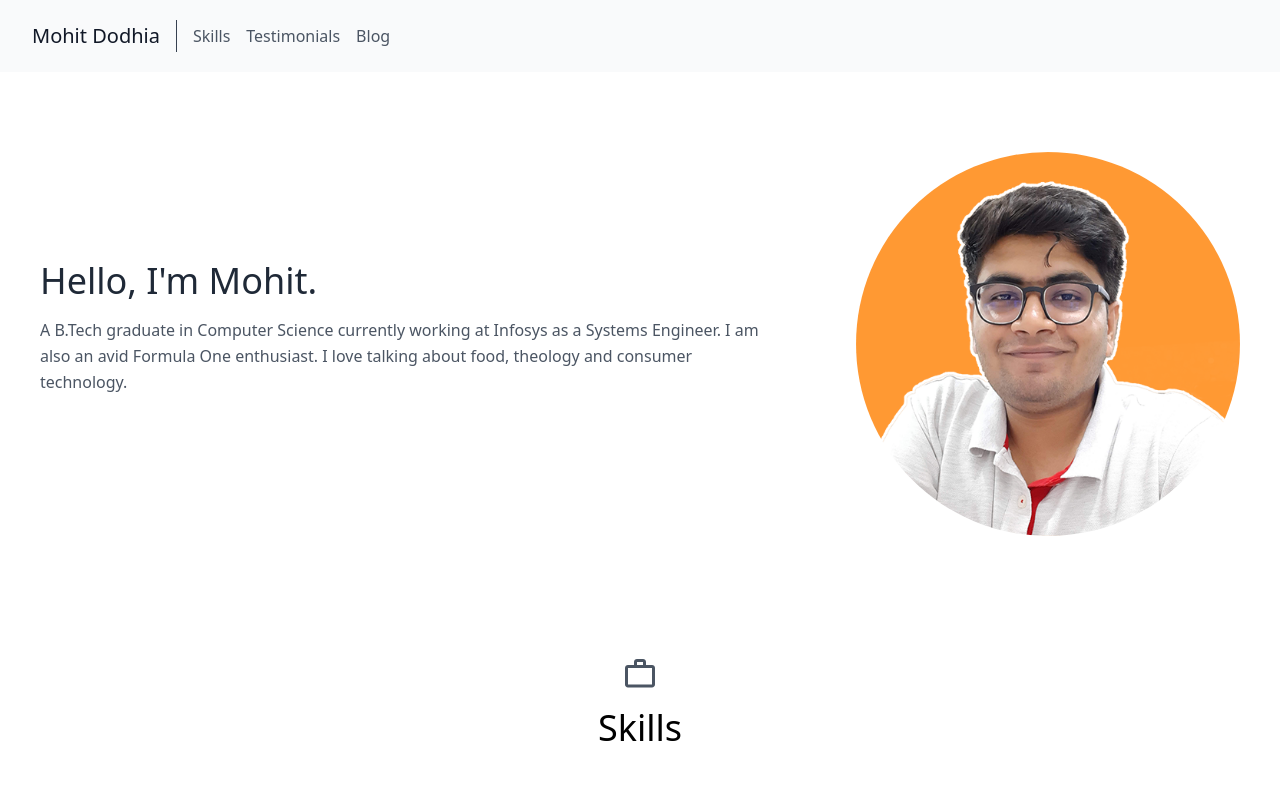
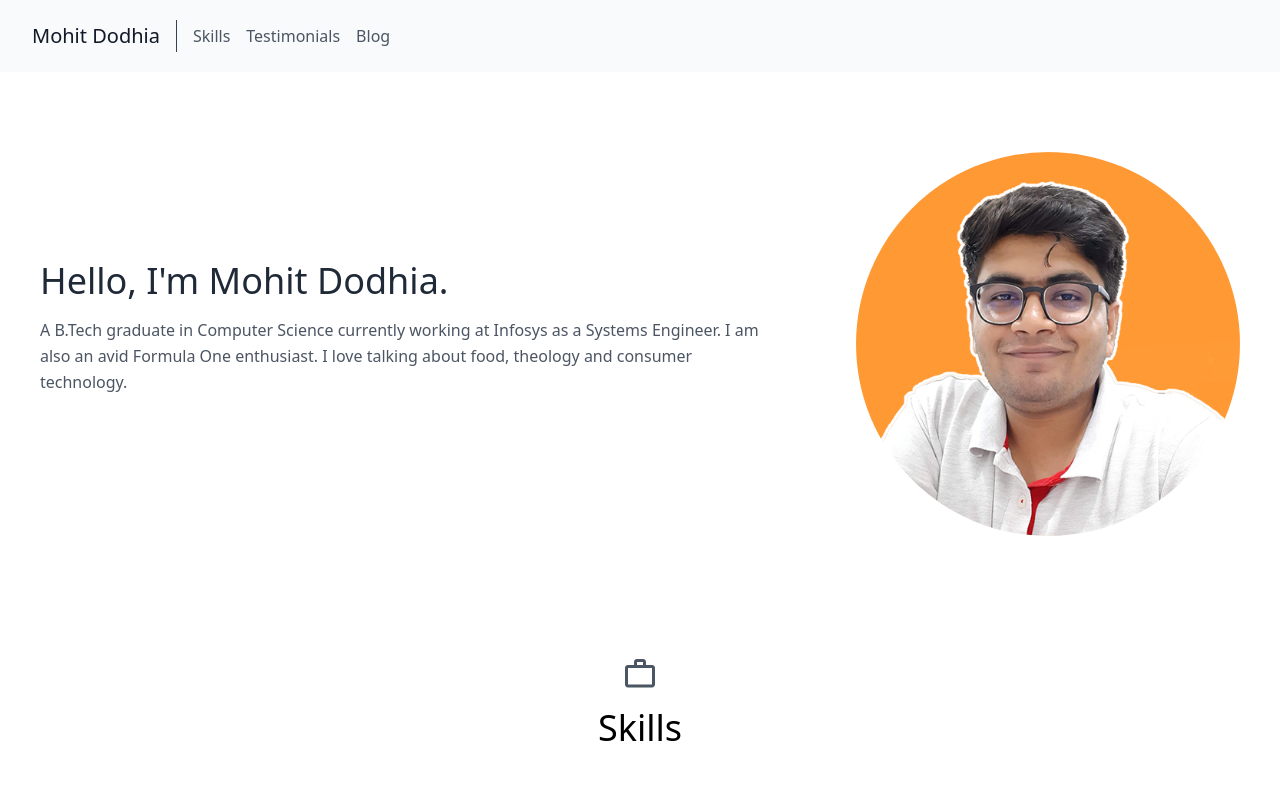
Before and after one commit to mxhit/my-portfolio, a React (Create React App) app: page / in a window 1280 px wide. Shown: the top 800 px of the page. Built offline with nearby package versions, Linux system fonts and the light colour scheme.

Commit message:
Renamed title to improve SEO

```diff
--- a/src/components/About.js
+++ b/src/components/About.js
@@ -7,7 +7,7 @@ export default function About() {
                 <div className="lg:flex-grow md:w-1/2 lg:pr-24 md:pr-16 flex flex-col md:items-start md:text-left
                     mb:16 md:mb-0 items-center text-center">
                     <h1 className="title-font sm:text-4xl text-3xl mb-4 font-medium text-gray-800">
-                        Hello, I'm Mohit.
+                        Hello, I'm Mohit Dodhia.
                     </h1>
                     <p className="mb-8 leading-relaxed">
                         A B.Tech graduate in Computer Science currently working at Infosys as a Systems Engineer.
```
